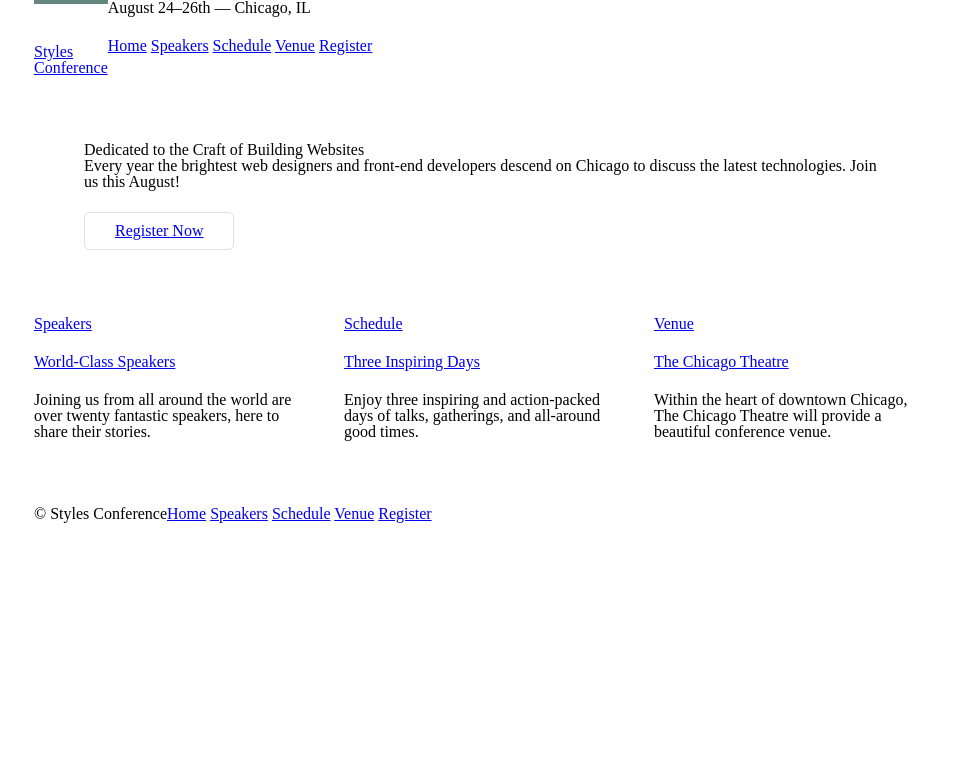
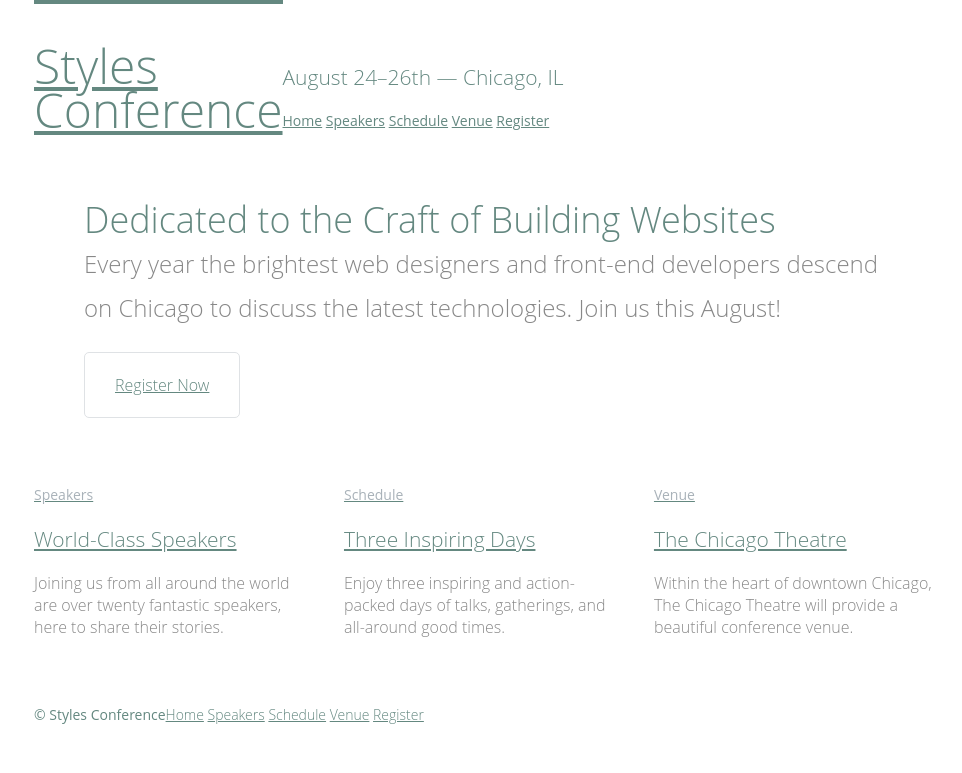
Before and after one commit to Sivnerof/Develop-And-Style-Websites, a plain HTML site: page Lesson-6/conference-site/index.html in a window 1280 px wide. Shown: the whole page, without its empty margins (156-1118 px from the left). Drawn offline with Linux system fonts and the light colour scheme.

Commit message:
Typography Lesson Part 1

```diff
--- a/Lesson-6/conference-site/assets/stylesheets/main.css
+++ b/Lesson-6/conference-site/assets/stylesheets/main.css
@@ -49,6 +49,17 @@ table {
 
 /*
   ========================================
+  Custom styles
+  ========================================
+*/
+
+body {
+  color: #888;
+  font: 300 16px/22px "Open Sans", "Helvetica Neue", Helvetica, Arial, sans-serif;
+}
+
+/*
+  ========================================
   Grid
   ========================================
 */
@@ -82,6 +93,53 @@ h1, h3, h4, h5, p {
   margin-bottom: 22px;
 }
 
+h1, h2, h3, h4 {
+  color: #648880;
+}
+
+h1 {
+  font-size: 36px;
+  line-height: 44px;
+}
+h2 {
+  font-size: 24px;
+  line-height: 44px;
+}
+h3 {
+  font-size: 21px;
+}
+h4 {
+  font-size: 18px;
+}
+
+h5 {
+  color: #a9b2b9;
+  font-size: 14px;
+  font-weight: 400;
+}
+
+strong {
+  font-weight: 400;
+}
+cite, em {
+  font-style: italic;
+}
+
+
+/*
+  ========================================
+  Links
+  ========================================
+*/
+
+a:hover {
+  color: #a9b2b9;
+}
+a {
+  color: #648880;
+}
+
+
 /*
   ========================================
   Buttons
@@ -105,7 +163,18 @@ h1, h3, h4, h5, p {
 */
 
 .hero {
+  line-height: 44px;
   padding: 22px 80px 66px 80px;
+}
+.hero h2 {
+  font-size: 36px;
+}
+.hero p {
+  font-size: 24px;
+}
+
+.teaser a:hover h3 {
+  color: #a9b2b9;
 }
 
 /*
@@ -133,9 +202,20 @@ h1, h3, h4, h5, p {
 */
 
 .logo {
-    border-top: 4px solid #648880;
-    padding: 40px 0 22px 0;
-    float: left;
+  border-top: 4px solid #648880;
+  float: left;
+  font-size: 48px;
+  line-height: 44px;
+  padding: 40px 0 22px 0;
+}
+
+.tagline {
+  margin: 66px 0 22px 0;
+}
+
+.primary-nav {
+  font-size: 14px;
+  font-weight: 400;
 }
 
 /*
@@ -144,13 +224,15 @@ h1, h3, h4, h5, p {
   ========================================
 */
 
+.primary-footer {
+  color: #648880;
+  font-size: 14px;
+  padding-bottom: 44px;
+  padding-top: 44px;
+}
 .primary-footer small {
-    float: left;
-}
-
-.primary-footer {
-    padding-bottom: 44px;
-    padding-top: 44px;
+  float: left;
+  font-weight: 400;
 }
 
 /*
--- a/Lesson-6/conference-site/index.html
+++ b/Lesson-6/conference-site/index.html
@@ -17,9 +17,9 @@
         <a href="index.html">Styles <br> Conference</a>
       </h1>
 
-      <h3>August 24&ndash;26th &mdash; Chicago, IL</h3>
+      <h3 class="tagline">August 24&ndash;26th &mdash; Chicago, IL</h3>
 
-      <nav>
+      <nav class="primary-nav">
         <a href="index.html">Home</a>
         <a href="speakers.html">Speakers</a>
         <a href="schedule.html">Schedule</a>
@@ -45,7 +45,7 @@
 
     <section class="grid">
 
-      <section class="col-1-3">
+      <section class="teaser col-1-3">
 
         <!-- Speakers -->
 
@@ -58,7 +58,7 @@
 
         Schedule
 
-      --><section class="col-1-3">
+      --><section class="teaser col-1-3">
         <a href="schedule.html">
           <h5>Schedule</h5>
           <h3>Three Inspiring Days</h3>
@@ -68,7 +68,7 @@
 
         Venue
 
-      --><section class="col-1-3">
+      --><section class="teaser col-1-3">
         <a href="venue.html">
           <h5>Venue</h5>
           <h3>The Chicago Theatre</h3>
```
Also changed, not shown: Lesson-6/conference-site/register.html (+2 -2 lines), Lesson-6/conference-site/schedule.html (+2 -2 lines), Lesson-6/conference-site/speakers.html (+2 -2 lines), Lesson-6/conference-site/venue.html (+2 -2 lines).
